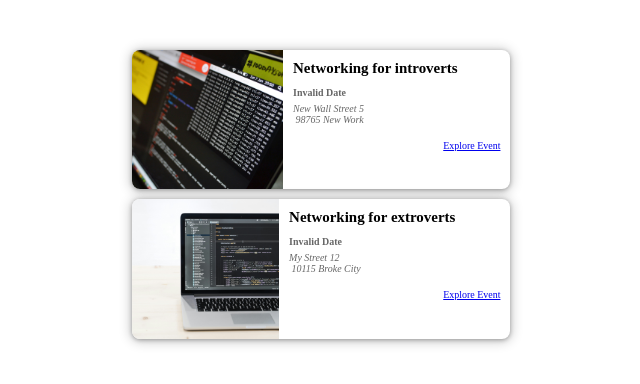
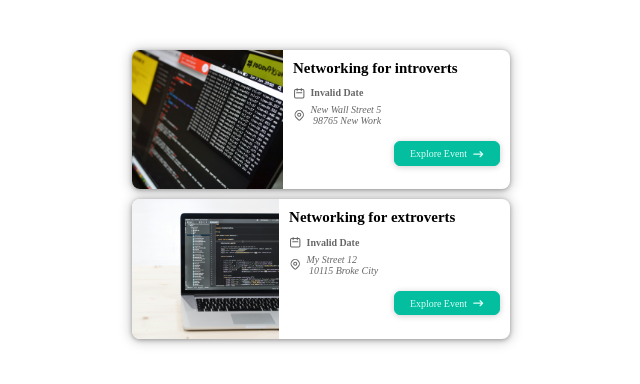
Before and after one commit to guilhermeferreira0/next-using-pages-router, a Next.js app: page / in a window 1280 px wide. Shown: the top 384 px of the page, without its empty margins (319-959 px from the left). Built offline with nearby package versions, Linux system fonts and the light colour scheme.

Commit message:
Adding button and icons

```diff
--- a/src/components/events/event-item.jsx
+++ b/src/components/events/event-item.jsx
@@ -1,6 +1,10 @@
 /* eslint-disable @next/next/no-img-element */
+
 import classes from './event-item.module.css';
-import Link from "next/link";
+import { Button } from "../ui/button";
+import DateIcon from "../icons/date-icon";
+import AddressIcon from '../icons/address-icon';
+import ArrowRightIcon from '../icons/arrow-right-icon';
 
 export function EventItem(props) {
   const {title, image, date, location, id} = props;
@@ -19,14 +23,23 @@
         <div className={classes.summary}>
           <h2>{title}</h2>
           <div className={classes.date}>
+            <DateIcon />
             <time datetime=''>{humanReadableDate}</time>
           </div>
           <div className={classes.address}>
+            <AddressIcon />
             <address>{formattedAddress}</address>
           </div>
         </div>
         <div className={classes.actions}>
-          <Link href={exploreLink}>Explore Event</Link>
+          <Button link={exploreLink}>
+            <span>
+              Explore Event
+            </span>
+            <span className={classes.icon}>
+              <ArrowRightIcon />
+            </span>
+          </Button>
         </div>
       </div>
     </li>
--- /dev/null
+++ b/src/components/icons/address-icon.js
@@ -0,0 +1,25 @@
+function AddressIcon() {
+  return (
+    <svg
+      xmlns='http://www.w3.org/2000/svg'
+      fill='none'
+      viewBox='0 0 24 24'
+      stroke='currentColor'
+    >
+      <path
+        strokeLinecap='round'
+        strokeLinejoin='round'
+        strokeWidth={2}
+        d='M17.657 16.657L13.414 20.9a1.998 1.998 0 01-2.827 0l-4.244-4.243a8 8 0 1111.314 0z'
+      />
+      <path
+        strokeLinecap='round'
+        strokeLinejoin='round'
+        strokeWidth={2}
+        d='M15 11a3 3 0 11-6 0 3 3 0 016 0z'
+      />
+    </svg>
+  );
+}
+
+export default AddressIcon;
--- /dev/null
+++ b/src/components/icons/arrow-right-icon.js
@@ -0,0 +1,17 @@
+function ArrowRightIcon() {
+  return (
+    <svg
+      xmlns='http://www.w3.org/2000/svg'
+      viewBox='0 0 20 20'
+      fill='currentColor'
+    >
+      <path
+        fillRule='evenodd'
+        d='M12.293 5.293a1 1 0 011.414 0l4 4a1 1 0 010 1.414l-4 4a1 1 0 01-1.414-1.414L14.586 11H3a1 1 0 110-2h11.586l-2.293-2.293a1 1 0 010-1.414z'
+        clipRule='evenodd'
+      />
+    </svg>
+  );
+}
+
+export default ArrowRightIcon;
--- /dev/null
+++ b/src/components/icons/date-icon.js
@@ -0,0 +1,19 @@
+function DateIcon() {
+  return (
+    <svg
+      xmlns='http://www.w3.org/2000/svg'
+      fill='none'
+      viewBox='0 0 24 24'
+      stroke='currentColor'
+    >
+      <path
+        strokeLinecap='round'
+        strokeLinejoin='round'
+        strokeWidth={2}
+        d='M8 7V3m8 4V3m-9 8h10M5 21h14a2 2 0 002-2V7a2 2 0 00-2-2H5a2 2 0 00-2 2v12a2 2 0 002 2z'
+      />
+    </svg>
+  );
+}
+
+export default DateIcon;
--- /dev/null
+++ b/src/components/ui/button.jsx
@@ -0,0 +1,11 @@
+import Link from "next/link";
+
+import classes from './button.module.css';
+
+export function Button(props) {
+  return (
+    <Link  className={classes.btn} href={props.link}>
+      {props.children}
+    </Link>
+  );
+}
--- /dev/null
+++ b/src/components/ui/button.module.css
@@ -0,0 +1,18 @@
+.btn {
+  text-decoration: none;
+  cursor: pointer;
+  font: inherit;
+  background-color: #03be9f;
+  border: 1px solid #03be9f;
+  border-radius: 6px;
+  color: #dafff7;
+  padding: 0.5rem 1.5rem;
+  text-align: center;
+  box-shadow: 0 1px 6px rgba(0, 0, 0, 0.2);
+}
+
+.btn:hover,
+.btn:active {
+  background-color: #02afa1;
+  border-color: #02afa1;
+}
```
